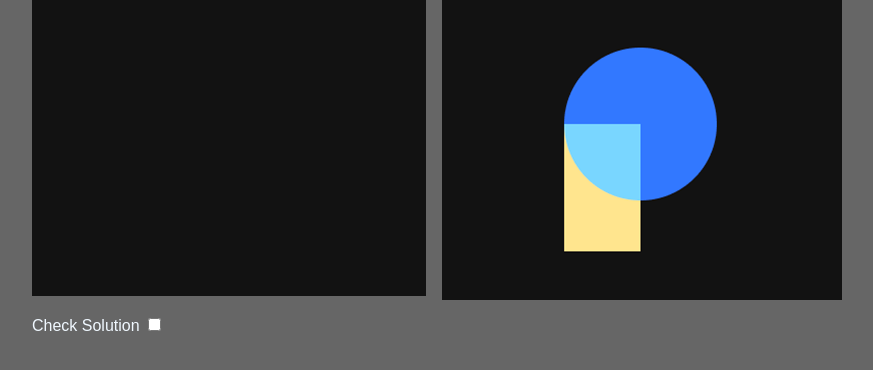
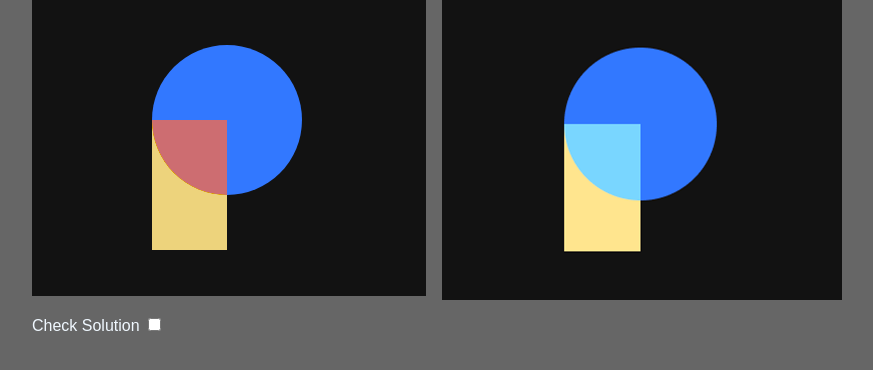
Before and after one commit to BacaCesar/Draw-with-CSS, a plain HTML site: page challenges/reto-4/index.html in a window 1280 px wide. Shown: the whole page, without its empty margins (158-1031 px from the left). Drawn offline with Linux system fonts and the light colour scheme.

Commit message:
Avances Ejercicios

```diff
--- a/challenges/reto-4/css/styles.css
+++ b/challenges/reto-4/css/styles.css
@@ -14,4 +14,20 @@ Colors:
 }
 
 .shape {
+  width: 150px;
+  height: 150px;
+  background-color: #3278ff;
+  border-radius: 100px;
+  position: absolute;
+  left: 120px;
+  top: 45px;
 }
+.shape::after{
+  content: "";
+  position: absolute;
+  height: 130px;
+  width: 75px;
+  background-color: #ffe58e;
+  mix-blend-mode: difference;
+  top: 75px;
+}
--- a/challenges/reto-5/css/styles.css
+++ b/challenges/reto-5/css/styles.css
@@ -10,4 +10,13 @@ Colors:
 }
 
 .shape {
+  background-color: #063a86;
+  height: 180px;
+  width: 180px;
+  rotate: 45deg;
+  position: absolute;
+  top: 60px;
+  left: 56px;
+  border-top-right-radius: 70px;
+  overflow: hidden;
 }
```
Also changed, not shown: challenges/reto-2/css/styles.css (+11 -0 lines), challenges/reto-3/css/styles.css (+16 -0 lines).
